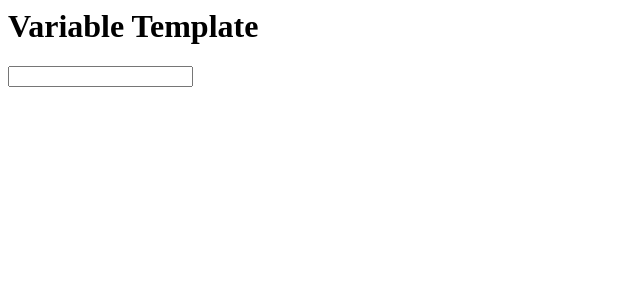
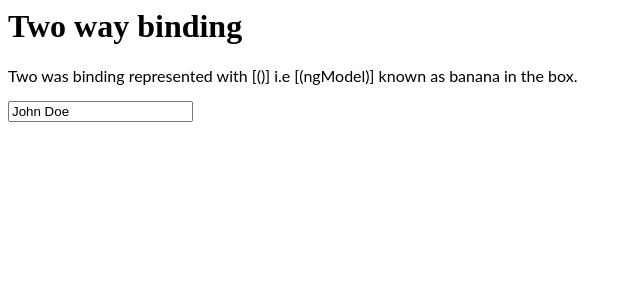
Before and after one commit to AnitaAO/angular-template-variable, an Angular app: page / in a window 1280 px wide. Shown: the top 300 px of the page, without its empty margins (0-640 px from the left). Built offline with nearby package versions, Linux system fonts and the light colour scheme.

Commit message:
1 file modified

```diff
--- a/src/app/app.component.ts
+++ b/src/app/app.component.ts
@@ -4,12 +4,14 @@ import { Component } from '@angular/core';
   selector: 'app-root',
   template: `
     <h1>{{ title }}</h1>
-    <input #email (keyup.enter) = "onKeyUp(email.value)">
+    <p>Two was binding represented with [()] i.e [(ngModel)] known as banana in the box.<p>
+    <input [(ngModel)] ="name" (keyup.enter) = "onKeyUp()">
   `,
   styleUrls: [ './app.component.css' ]
 })
 export class AppComponent  {
-  title = "Variable Template";
+  name = "John Doe";
+  title = "Two way binding";
 
   onKeyUp(email: any){
     console.log(email)
```
